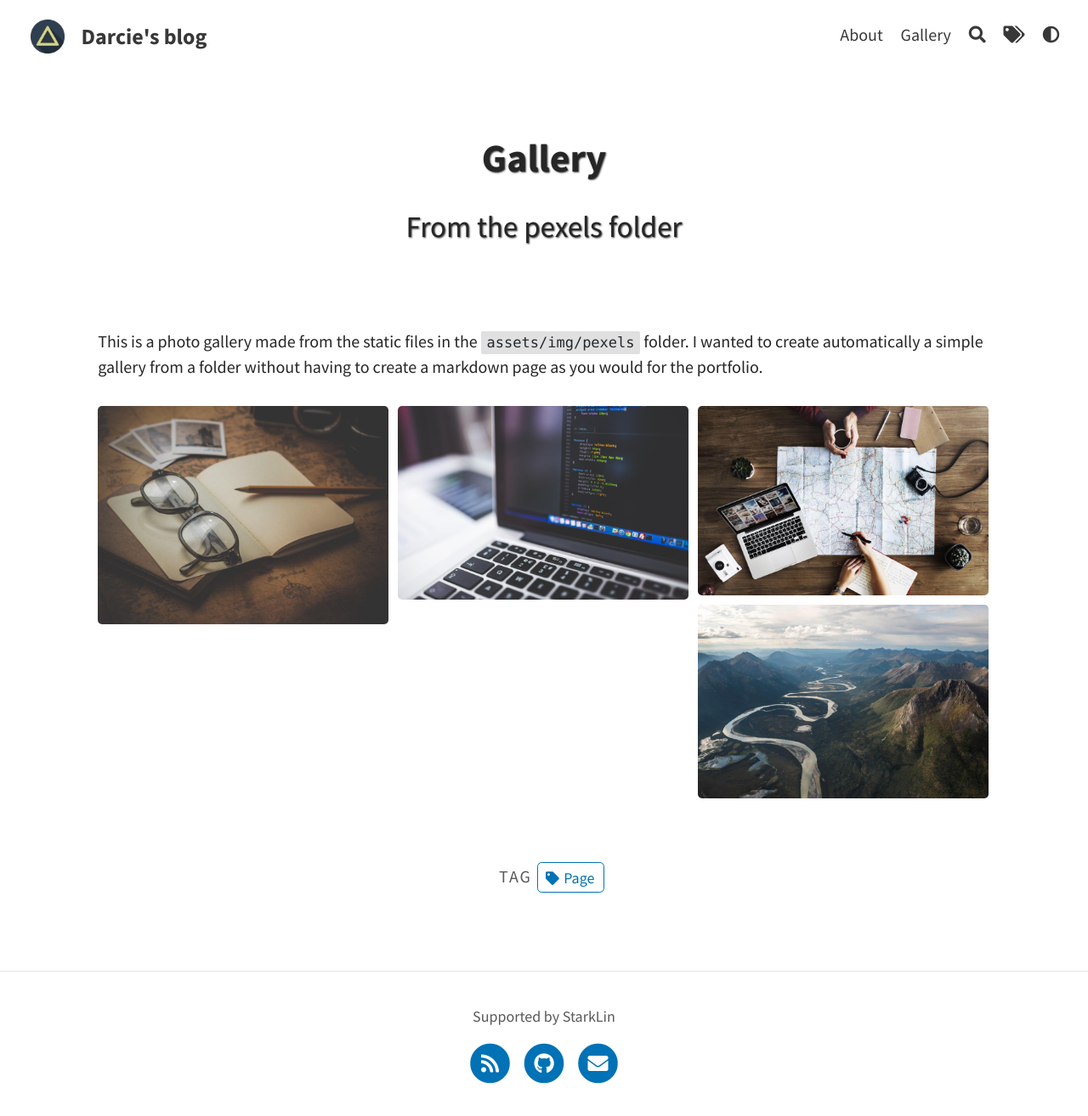
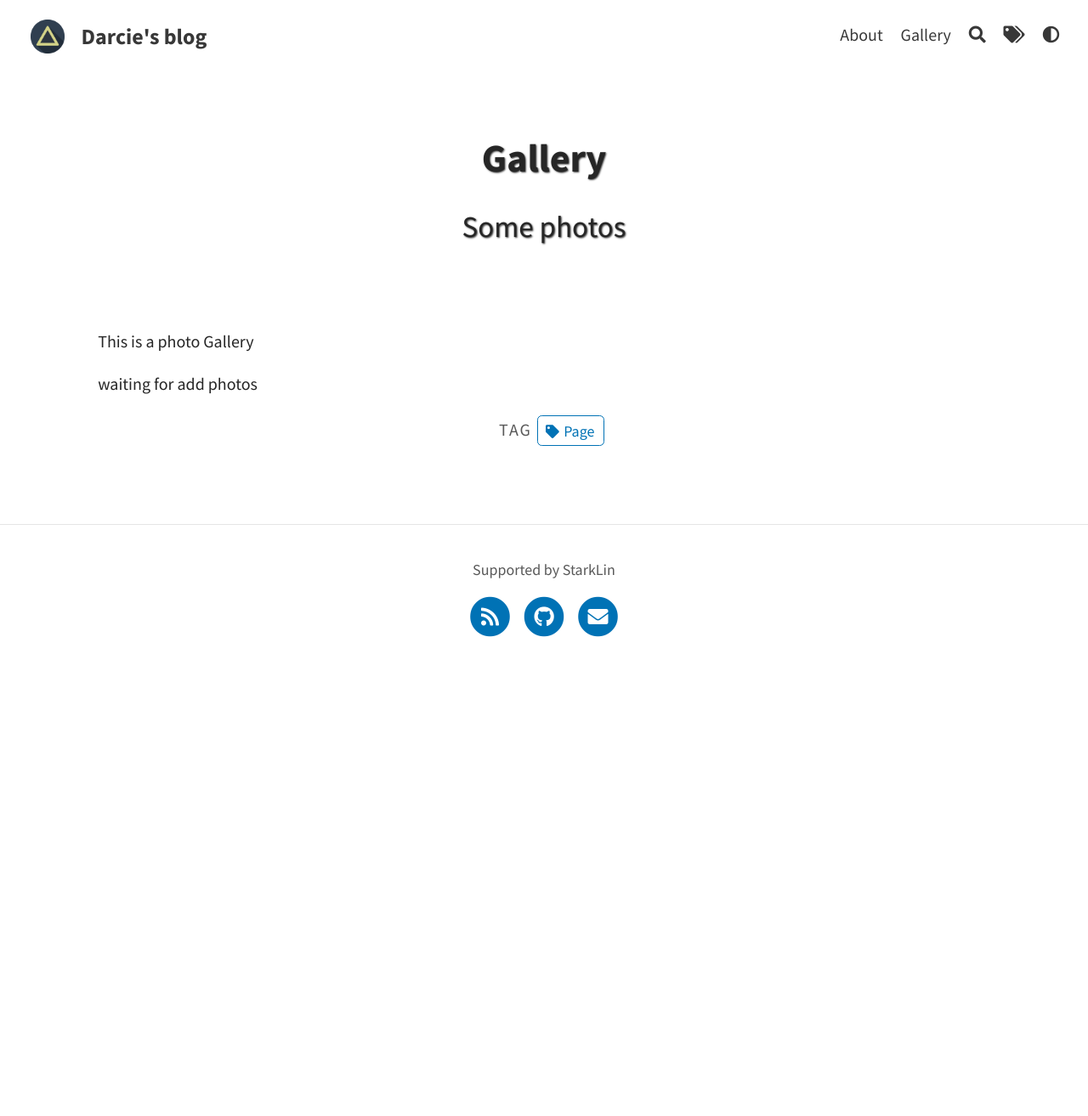
Before and after one commit to darcie6782/darcie6782.github.io, a Jekyll site: the page built from pages/gallery.md, in a window 1280 px wide. Shown: the whole page at 85% size. Built offline with Jekyll 4.4.1, drawn with Linux system fonts in a browser that asks for light colours; after the commit the page ends 900 px from its top, so only the background shows below that.

Commit message:
rewrite some webpages

```diff
--- a/pages/gallery.md
+++ b/pages/gallery.md
@@ -1,14 +1,14 @@
 ---
 layout: page
 title: Gallery
-subtitle: From the pexels folder
+subtitle: Some photos
 permalink: /gallery/
 gallery_path: "assets/img/pexels"
 tags: [Page]
 ---
 
-This is a photo gallery made from the static files in the `assets/img/pexels` folder.
-I wanted to create automatically a simple gallery from a folder without having to create a markdown page as you would for the portfolio.
+This is a photo Gallery
 
+waiting for add photos
 
-{% include gallery.html gallery_path=page.gallery_path %}
+<!--{% include gallery.html gallery_path=page.gallery_path %}-->
```
Also changed, not shown: pages/about.md (+2 -4 lines), 5 other files.
